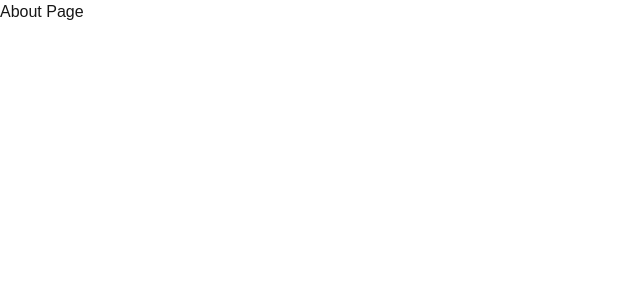
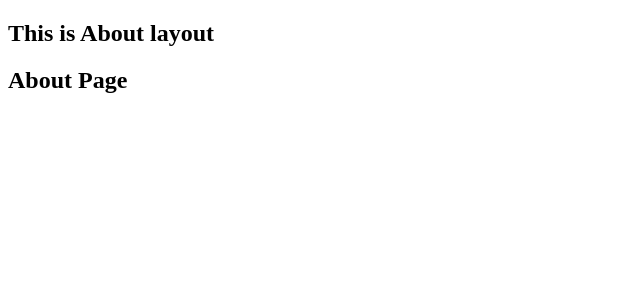
Before and after one commit to ShivWK/Nextjs-Practice, a Next.js app: page /about in a window 1280 px wide. Shown: the top 300 px of the page, without its empty margins (0-640 px from the left). Built offline with nearby package versions, Linux system fonts and the light colour scheme.

Commit message:
Empliment Custom layout

```diff
--- /dev/null
+++ b/app/about/layout.js
@@ -0,0 +1,10 @@
+const AboutLayout = ({ children }) => {
+    return (
+        <section>
+            <h1>This is About layout</h1>
+            { children }
+        </section>
+    )
+}
+
+export default AboutLayout;
--- a/app/about/page.jsx
+++ b/app/about/page.jsx
@@ -1,3 +1,7 @@
+export const metadata = {
+  title: "About"
+}
+
 const Page = () => {
   return (
     <h1>About Page</h1>
--- a/app/files/page.js
+++ b/app/files/page.js
@@ -4,4 +4,4 @@ const page = () => {
   )
 }
 
-export default page
+export default page;
--- a/app/layout.js
+++ b/app/layout.js
@@ -1,27 +1,16 @@
-import { Geist, Geist_Mono } from "next/font/google";
-import "./globals.css";
-
-const geistSans = Geist({
-  variable: "--font-geist-sans",
-  subsets: ["latin"],
-});
-
-const geistMono = Geist_Mono({
-  variable: "--font-geist-mono",
-  subsets: ["latin"],
-});
 
 export const metadata = {
-  title: "Create Next App",
+  title: {
+    template: "%s | Technical Agency",
+    default: "Technical Agency"
+  },
   description: "Generated by create next app",
 };
 
 export default function RootLayout({ children }) {
   return (
     <html lang="en">
-      <body
-        className={`${geistSans.variable} ${geistMono.variable} antialiased`}
-      >
+      <body>
         {children}
       </body>
     </html>
```
